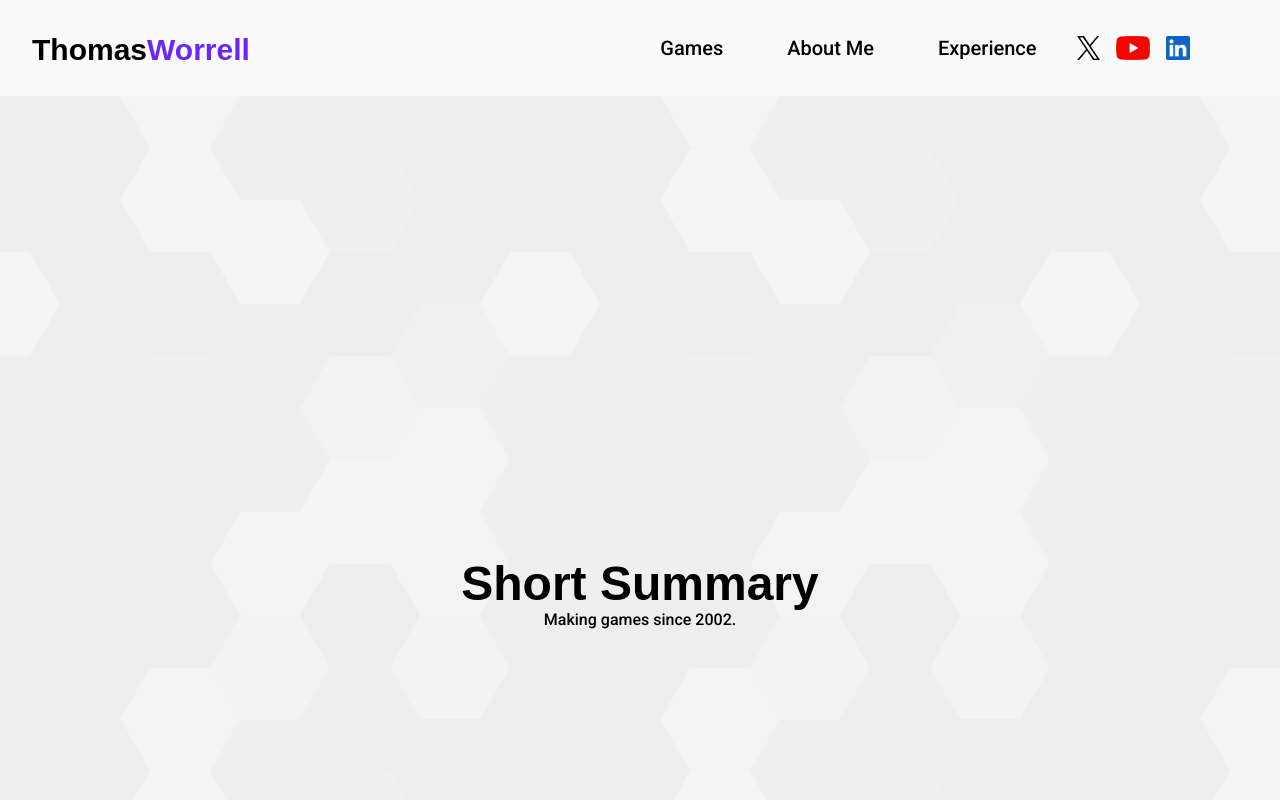
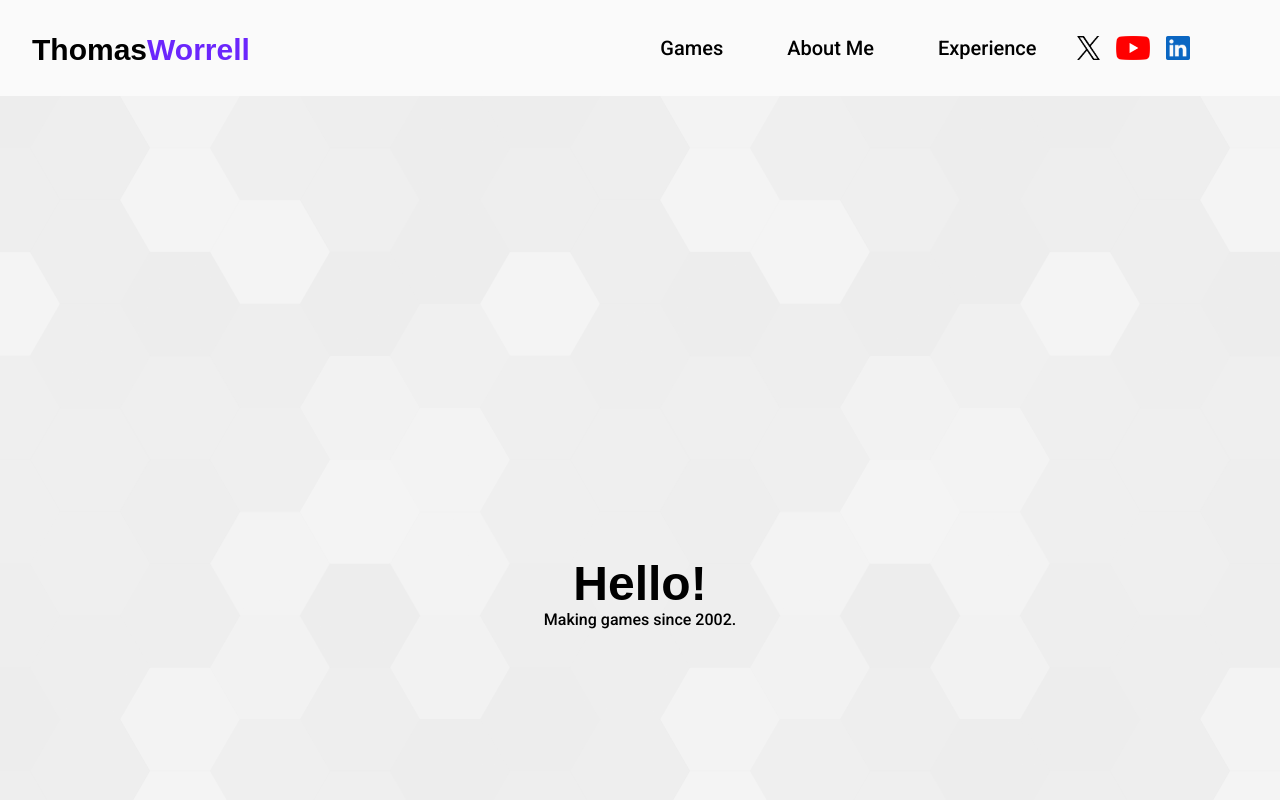
Before and after one commit to tomw9981/tw-portfolio, a React (Vite) app: page / in a window 1280 px wide. Shown: the top 800 px of the page. Built offline with nearby package versions, Linux system fonts and the light colour scheme; a web font is replaced by a local one.

Commit message:
Tab and Site Link
Tab and Site Link

```diff
--- a/src/App.tsx
+++ b/src/App.tsx
@@ -102,7 +102,7 @@ function App() {
                         className="max-w-screen-xl w-full
                     flex flex-col text-center items-center justify-center"
                     >
-                        <h2>Short Summary</h2>
+                        <h2>Hello!</h2>
                         <p className="w-2/3">{data.Profile.summary}</p>
                     </div>
                     <img className="absolute size-20 bottom-0 p-4 animate-bounce"
@@ -168,7 +168,7 @@ function App() {
                     <div className="max-w-screen-xl w-full h-full flex flex-col items-center mx-auto divide-y-2 px-4">
                         <div className="w-full h-full flex flex-row px-4 py-8">
                             <div className=" h-full w-5/6 flex flex-col text-start space-y-2 p-8">
-                                <h3>Thomas Worral</h3>
+                                <h3>Thomas Worrell</h3>
                                 <p className="text-pretty w-2/3 sm:max-lg:w-full">
                                     This is a bunch of blibber blabber about my
                                     and what I do...
```
Also changed, not shown: 1 other file (tests, documents, lock files or other folders).
